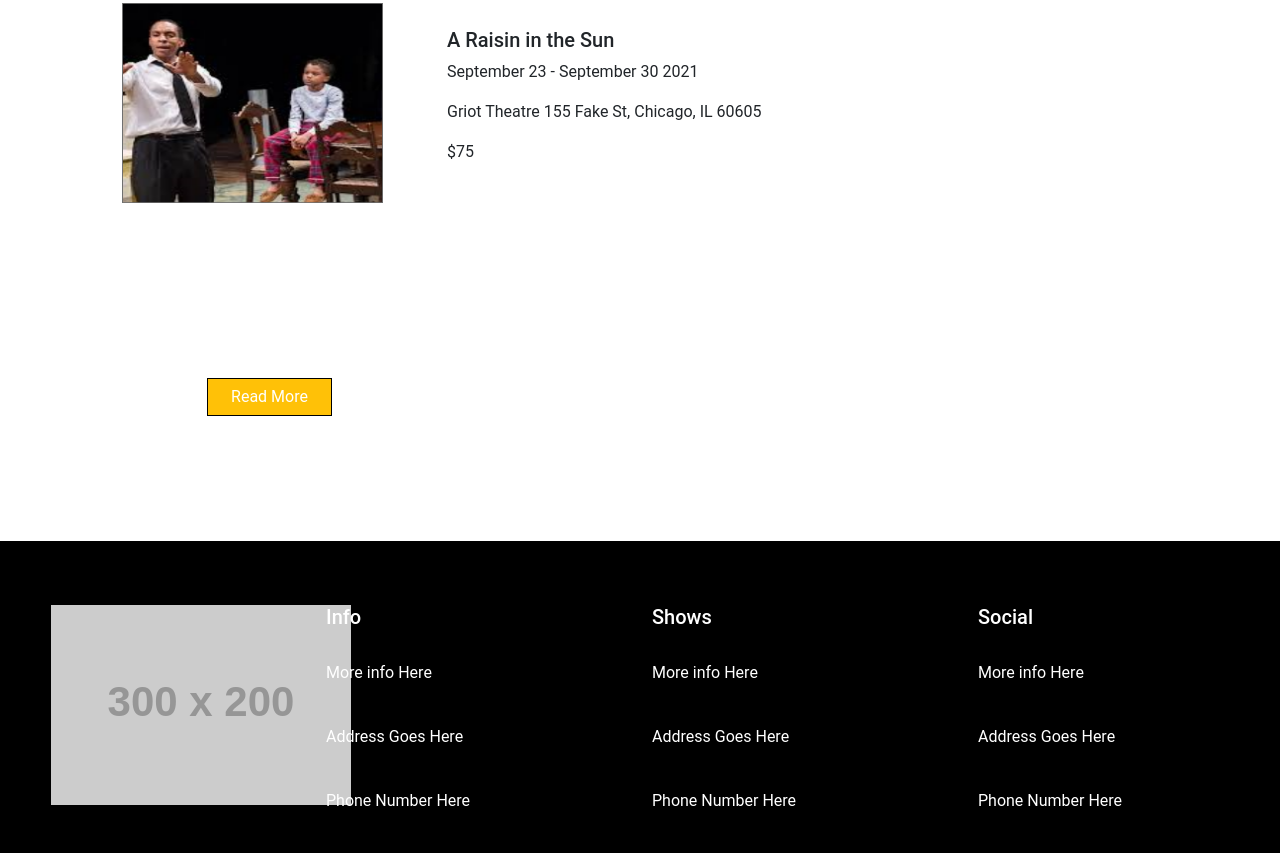
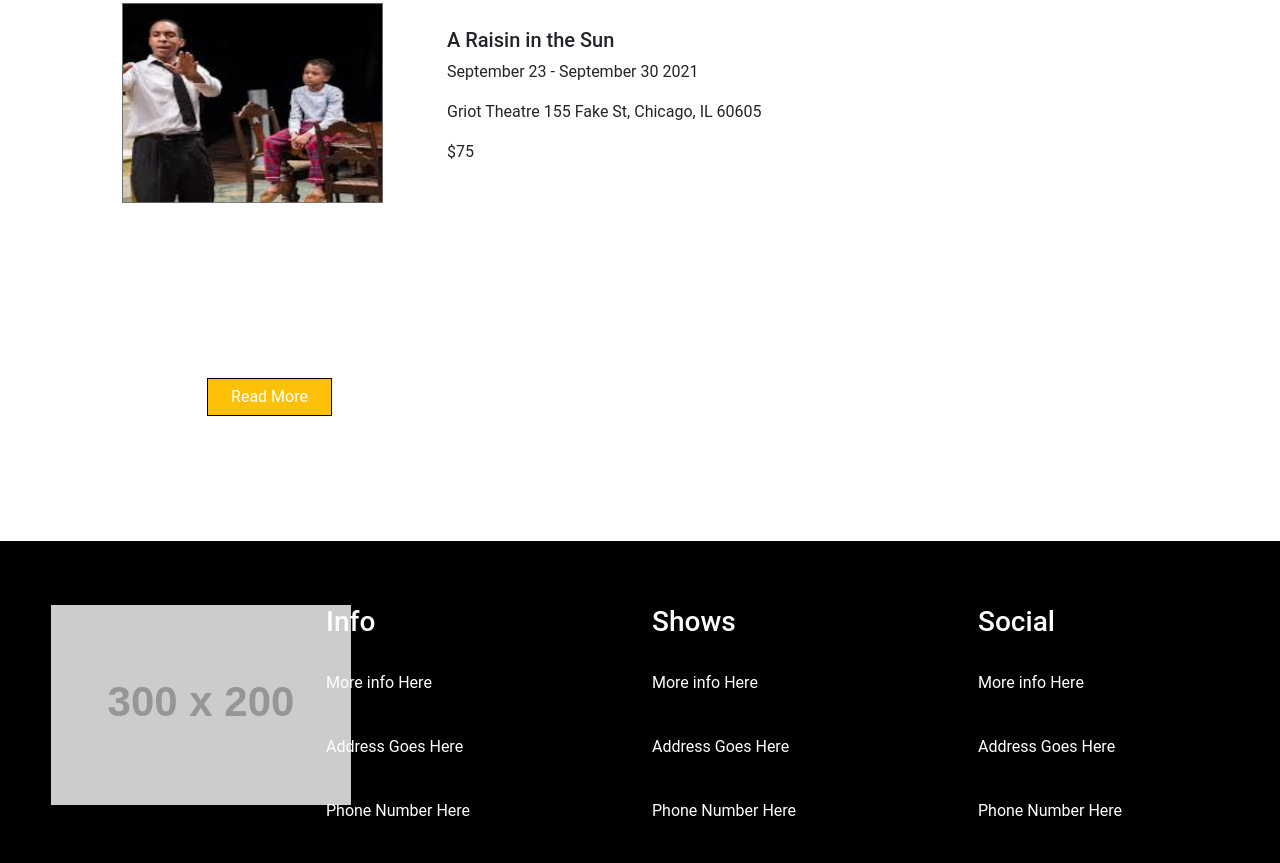
Before and after one commit to nwelter1/Operators73-Griot, a plain HTML site: page index.html in a window 1280 px wide. Shown: the part 3715-4578 px from the top of the page. Drawn offline with nearby package versions, Linux system fonts and the light colour scheme; placeholder pictures from the web are drawn by us.

Commit message:
changes h5 to h3

```diff
--- a/css/styles.css
+++ b/css/styles.css
@@ -81,7 +81,7 @@ ul.list-unstyled>li{
     margin-bottom: 5vh;
 }
 
-div.foot>h5{
+div.foot>h3{
     margin-bottom: 4vh;
 }
 
--- a/index.html
+++ b/index.html
@@ -130,7 +130,7 @@
               </div>
 
               <div class="col-md-3 foot">
-                    <h5>Info</h5>
+                    <h3>Info</h3>
                     <ul class="list-unstyled">
                         <li>More info Here</li>
                         <li>Address Goes Here</li>
@@ -138,7 +138,7 @@
                     </ul>
               </div>
               <div class="col-md-3 foot">
-                    <h5>Shows</h5>
+                    <h3>Shows</h3>
                     <ul class="list-unstyled">
                         <li>More info Here</li>
                         <li>Address Goes Here</li>
@@ -146,7 +146,7 @@
                     </ul>
           </div>
           <div class="col-md-3 foot">
-                <h5>Social</h5>
+                <h3>Social</h3>
                 <ul class="list-unstyled">
                     <li>More info Here</li>
                     <li>Address Goes Here</li>
```
